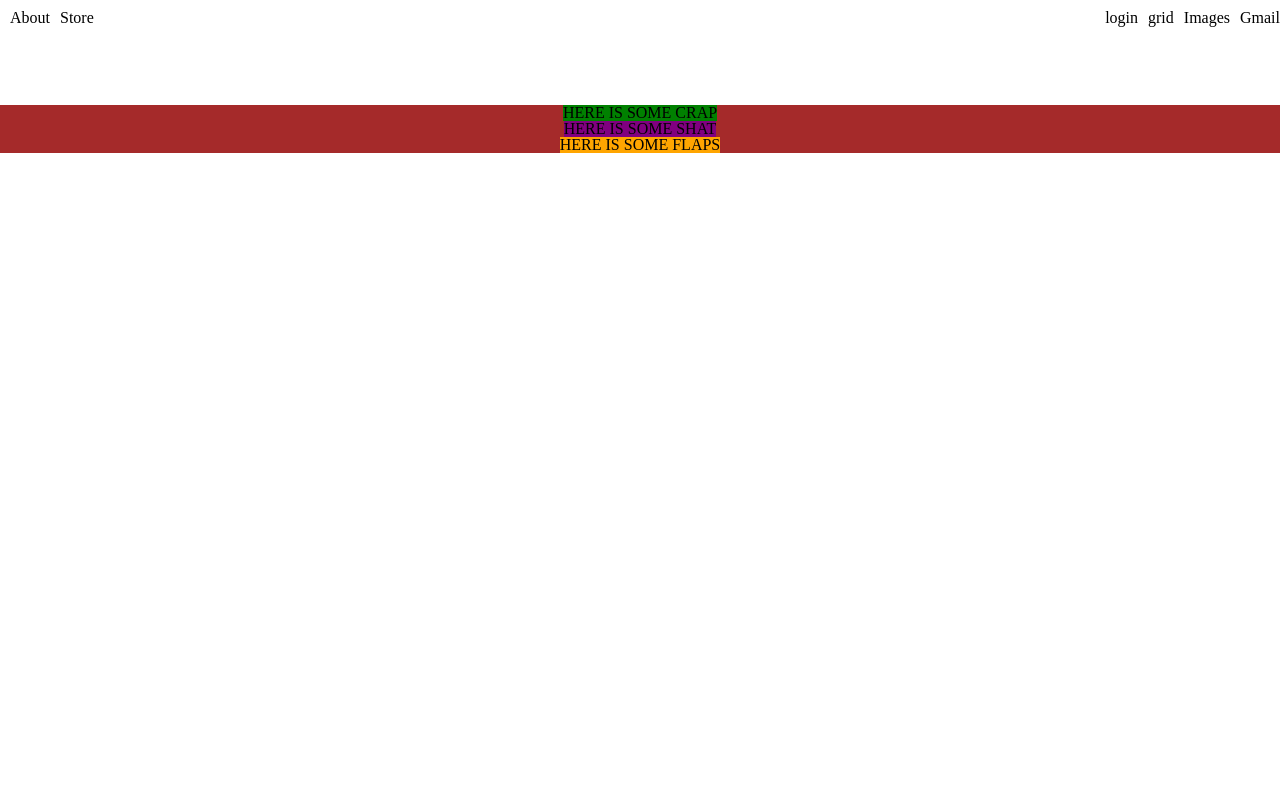
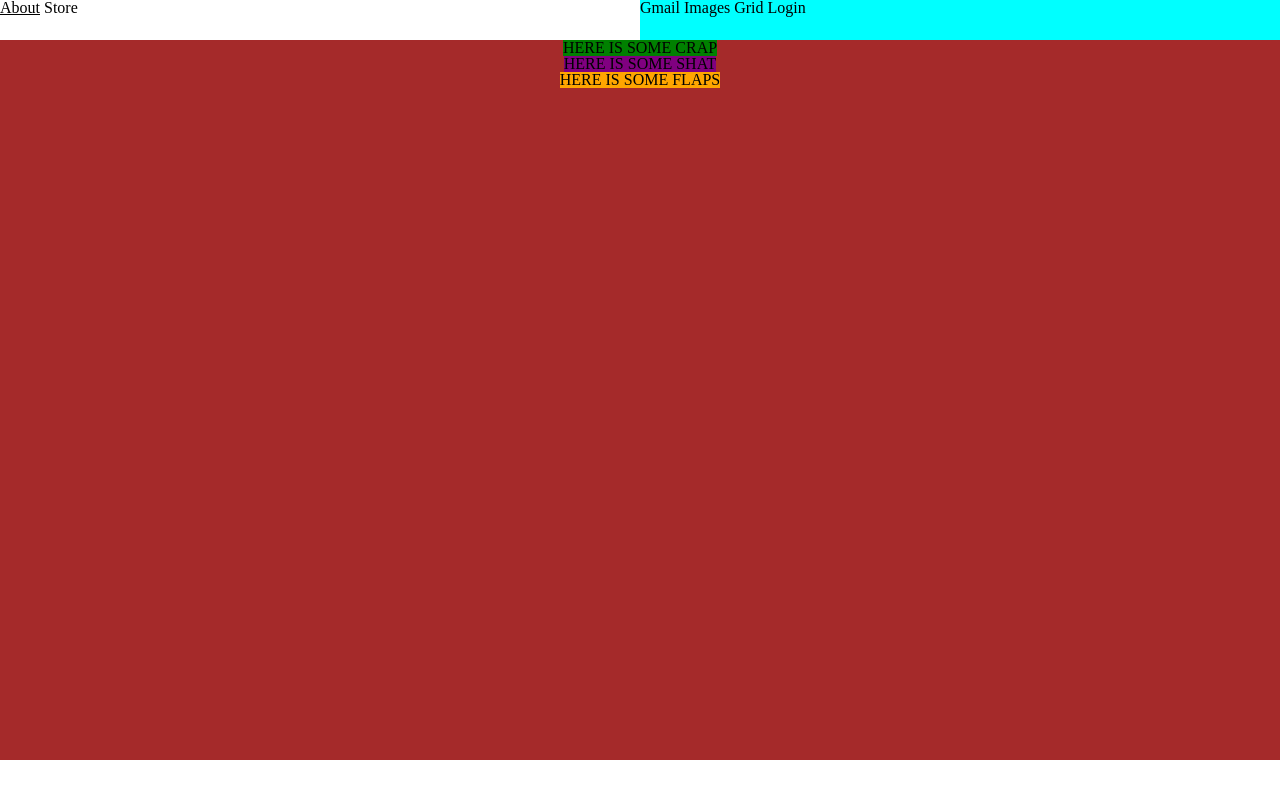
Before and after one commit to KingCobra29A/google-homepage, a plain HTML site: page index.html in a window 1280 px wide. Drawn offline with Linux system fonts and the light colour scheme.

Commit message:
Changed nav to flexbox

```diff
--- a/css-files/gstyle.css
+++ b/css-files/gstyle.css
@@ -1,21 +1,23 @@
-nav{
+nav.menu{
     width: 100%;
-    height: 100px;
-    margin:0px;
+    height: 5vh;
+    display: flex;
+    justify-content: space-between;
 }
 
 ul{
     width: 100%;
-    margin: 5px;
-    display: block;
-    clear:both;
-    direction: rtl;
+    margin: 0px;
+    padding: 0px;
+    list-style: none;
 }
 
-li{
-    display:inline;
-    float: right;
-    margin: 5px;
+nav.menu ul li{
+    display: inline-block;
+}
+
+nav.menu ul.menu-right{
+    background-color: aqua;
 }
 
 a{
@@ -31,6 +33,8 @@ a:hover{
 }
 
 #container-div{
+    height: 90vh;
+    margin: 0;
     display: flex;
     flex-direction: column;
     align-items: center;
--- a/index.html
+++ b/index.html
@@ -6,14 +6,16 @@
     <link rel="stylesheet" href="css-files\gstyle.css">
 </head>
 
-<nav>
-    <ul>
-        <li style="float:left"><a href="#About">About</a></li>
-        <li style="float:left"><a href="#Store">Store</a></li>
-        <li><a href="#Gmail">Gmail</a></li>
-        <li><a href="#Images">Images</a></li>
-        <li><a href="#grid">grid</a></li>
-        <li><a href="#login">login</a></li>
+<nav class="menu">
+    <ul class="menu-left">
+        <li><a href="#About">About</a></li>
+        <li><a href="#Store">Store</a></li>
+    </ul>
+    <ul class="menu-right">
+        <li><a href="#">Gmail</a></li>
+        <li><a href="#">Images</a></li>
+        <li><a href="#">Grid</a></li>
+        <li><a href="#">Login</a></li>
     </ul>
 </nav>
 
```
